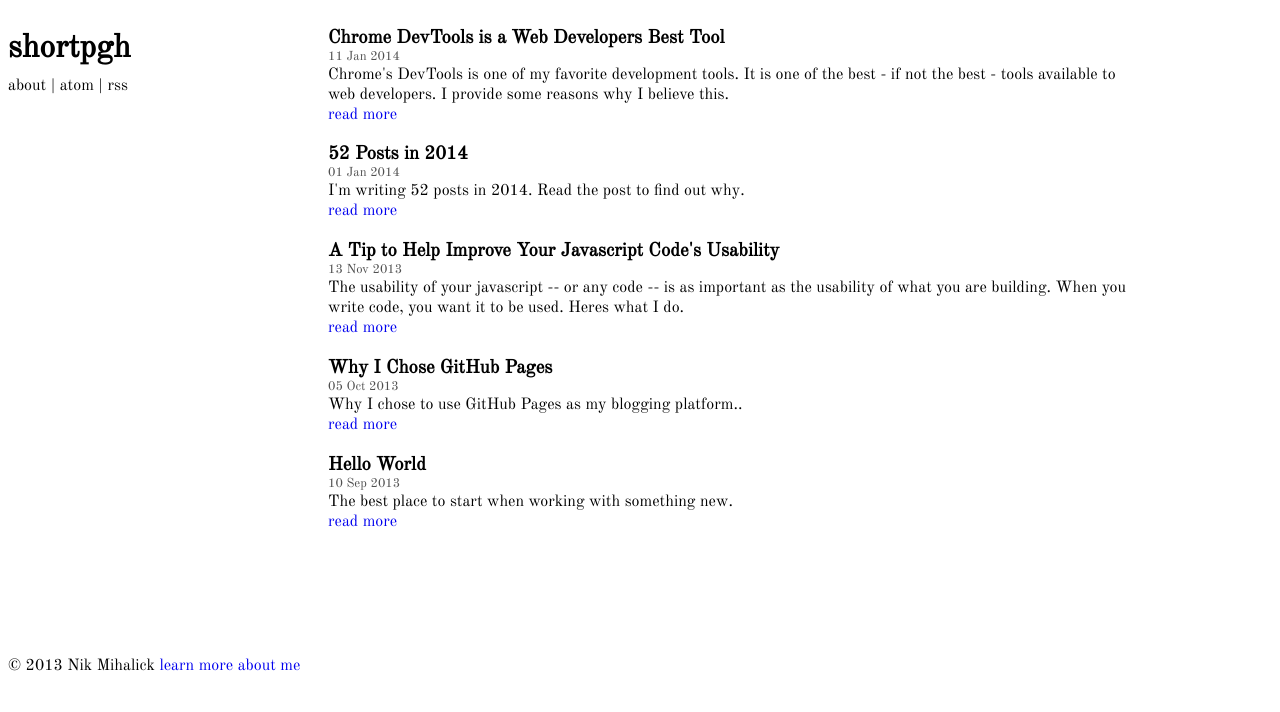
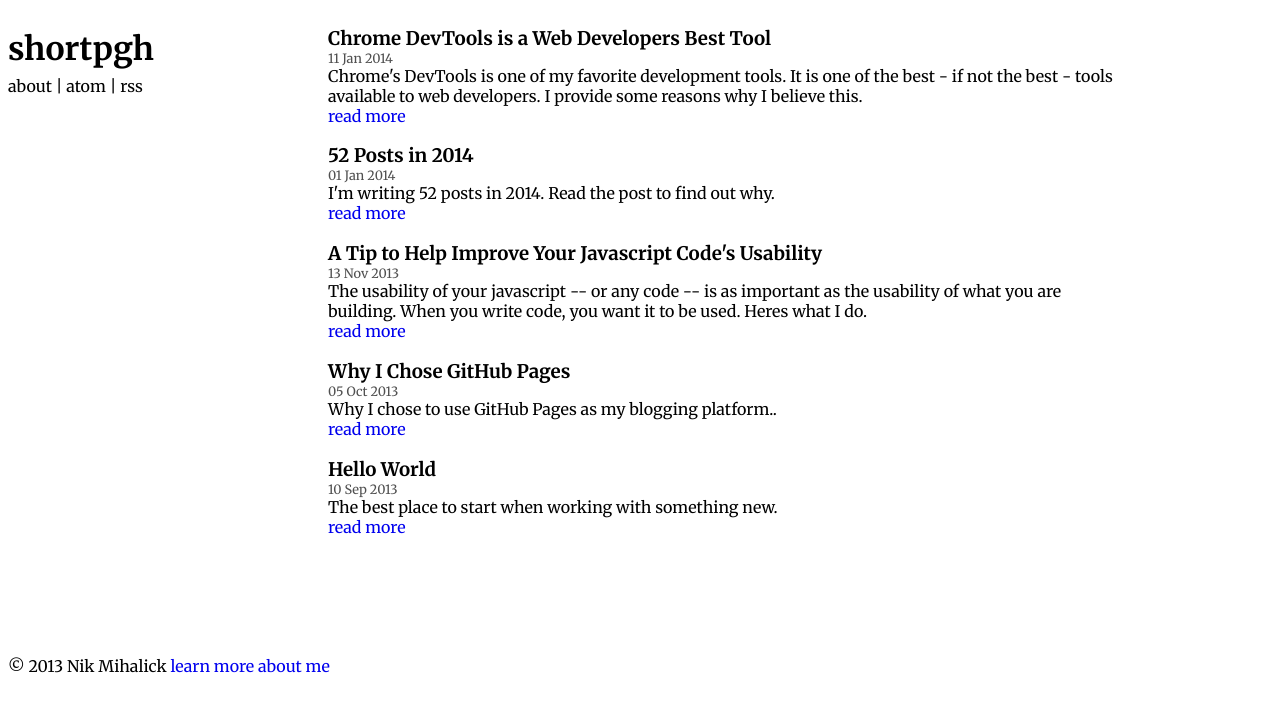
Before and after one commit to shortpgh/site, a Jekyll site: the page built from index.html, in a window 1280 px wide. Shown: the top 712 px of the page. Built offline with Jekyll 4.4.1, drawn with Linux system fonts in a browser that asks for light colours; Markdown is read by kramdown in place of the engine named in the settings.

Commit message:
decided i liked the merriweather font better.

```diff
--- a/_layouts/default.html
+++ b/_layouts/default.html
@@ -5,7 +5,7 @@
         <meta http-equiv="X-UA-Compatible" content="IE=edge,chrome=1">
         <meta name="viewport" content="width=device-width">
 
-	<link href='http://fonts.googleapis.com/css?family=Old+Standard+TT' rel='stylesheet' type='text/css'>
+	<link href='http://fonts.googleapis.com/css?family=Merriweather:400,700,900,300' rel='stylesheet' type='text/css'>
 
         <title>{{ site.name }} -- {{ page.title }}</title>
 
--- a/css/base.css
+++ b/css/base.css
@@ -1,4 +1,4 @@
-body{font-family:'Old Standard TT',serif;font-size:100%}
+body{font-family:'Merriweather',serif;font-size:100%}
 a{text-decoration:none}
 a:hover{text-decoration:underline}
 header a{color:#000}
--- a/styl/base.styl
+++ b/styl/base.styl
@@ -17,7 +17,7 @@ small-grey-print()
 /* styles */
 
 body
-    font-family 'Old Standard TT', serif;
+    font-family 'Merriweather', serif;
     font-size 100%;
 
 a
```
